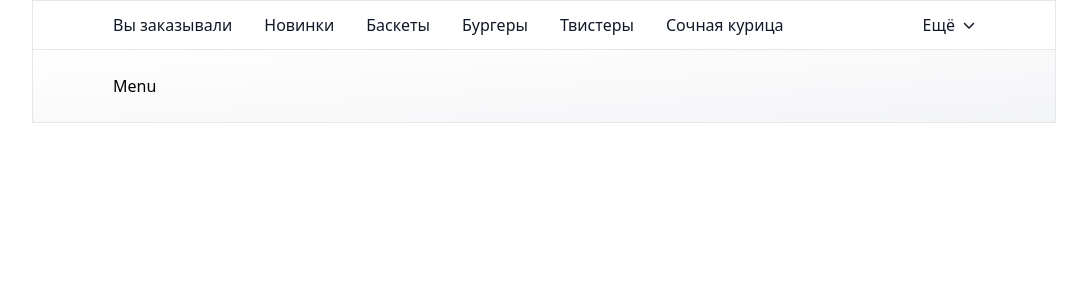
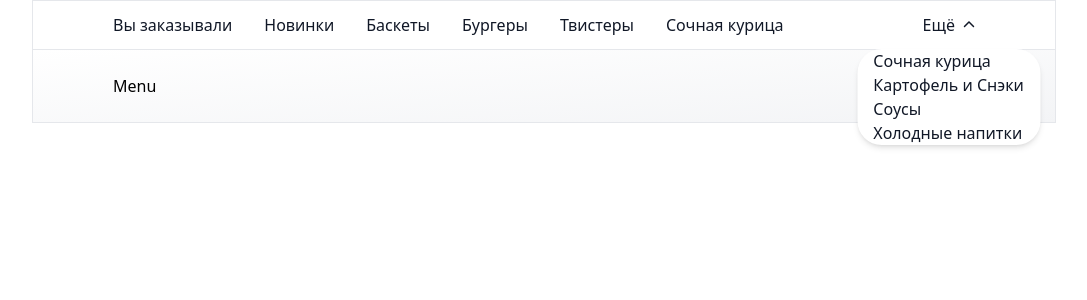
Before and after one commit to pritulaziah/ya-eda, a React (Create React App) app: page / in a window 1280 px wide. Both pictures are taken after a click on the element "Ещё". Shown: the top 300 px of the page, without its empty margins (8-1095 px from the left). Built offline with nearby package versions, Linux system fonts and the light colour scheme.

Commit message:
fix expand extra list

```diff
--- a/src/components/NavigationBar/ExtraNavigation.tsx
+++ b/src/components/NavigationBar/ExtraNavigation.tsx
@@ -1,37 +1,24 @@
-import React, { useRef } from "react";
-import NavigationItem from "./NavigationItem";
+import React, { useRef, useState } from "react";
 import { INavigationItem } from "./NavigationBar";
 import { FontAwesomeIcon } from "@fortawesome/react-fontawesome";
 import clsx from "clsx";
 import { CSSTransition } from "react-transition-group";
-import useClickOutside from "hooks/useClickOutside";
+import ExtraNavigationList from "./ExtraNavigationList";
 import { useCallback } from "react";
 
 interface IProps {
   extraIndex: number;
   navigations: INavigationItem[];
-  expanded: boolean;
-  onChangeExpanded: () => void;
   navigationRefs: React.RefObject<React.RefObject<HTMLLIElement>[]>;
 }
 
 const ExtraNavigation = ({
   navigations,
-  expanded,
-  onChangeExpanded,
   navigationRefs,
   extraIndex,
 }: IProps) => {
-  const extraNavigationRef = useRef<HTMLUListElement>(null);
-
-  const a = useCallback(
-    (event: any) => {
-      expanded && onChangeExpanded();
-    },
-    [expanded]
-  );
-
-  useClickOutside(extraNavigationRef, a);
+  const [expanded, setExpanded] = useState(false);
+  const extraNavigationListRef = useRef<HTMLUListElement>(null);
   const extraNavigations = navigations.slice(extraIndex);
   const extraNavigationRefs = navigationRefs.current?.slice(extraIndex) || [];
   // Из-за абсолютного позиционирования под элементом,
@@ -42,6 +29,15 @@ const ExtraNavigation = ({
     ),
     0
   );
+
+  const onChangeExpanded = (event: React.MouseEvent<HTMLDivElement>) => {
+    event.stopPropagation(); // stop bubbling
+    setExpanded((prevState) => !prevState);
+  };
+
+  const onCloseExpanded = useCallback(() => {
+    setExpanded(false);
+  }, [setExpanded]);
 
   return (
     <div
@@ -67,17 +63,14 @@ const ExtraNavigation = ({
           exit: "opacity-100",
           exitActive: "opacity-0 scale-90 transition",
         }}
-        nodeRef={extraNavigationRef}
+        nodeRef={extraNavigationListRef}
       >
-        <ul
-          style={{ width: `${maxWidth}px` }}
-          ref={extraNavigationRef}
-          className="absolute flex flex-col shadow-md rounded-3xl bg-white left-2/4 top-full -translate-x-1/2"
-        >
-          {extraNavigations.map(({ title }, index) => (
-            <NavigationItem key={index}>{title}</NavigationItem>
-          ))}
-        </ul>
+        <ExtraNavigationList
+          width={maxWidth}
+          navigations={extraNavigations}
+          onClose={onCloseExpanded}
+          ref={extraNavigationListRef}
+        />
       </CSSTransition>
     </div>
   );
--- /dev/null
+++ b/src/components/NavigationBar/ExtraNavigationList.tsx
@@ -0,0 +1,30 @@
+import React, { MutableRefObject } from "react";
+import useClickOutside from "hooks/useClickOutside";
+import NavigationItem from "./NavigationItem";
+import { INavigationItem } from "./NavigationBar";
+
+interface IProps {
+  width: number;
+  navigations: INavigationItem[];
+  onClose: () => void;
+}
+
+const ExtraNavigationList = React.forwardRef<HTMLUListElement, IProps>(
+  ({ width, navigations, onClose }, ref) => {
+    useClickOutside(ref as MutableRefObject<HTMLUListElement>, onClose);
+
+    return (
+      <ul
+        style={{ width: `${width}px` }}
+        ref={ref}
+        className="absolute flex flex-col shadow-md rounded-3xl bg-white left-2/4 top-full -translate-x-1/2"
+      >
+        {navigations.map(({ title }, index) => (
+          <NavigationItem key={index}>{title}</NavigationItem>
+        ))}
+      </ul>
+    );
+  }
+);
+
+export default ExtraNavigationList;
--- a/src/components/NavigationBar/NavigationBar.tsx
+++ b/src/components/NavigationBar/NavigationBar.tsx
@@ -1,4 +1,4 @@
-import React, { useRef, useEffect, useCallback } from "react";
+import React, { useRef, useEffect } from "react";
 import { useState } from "react";
 import ExtraNavigation from "./ExtraNavigation";
 import NavigationItem from "./NavigationItem";
@@ -13,7 +13,6 @@ interface IProps {
 
 const NavigationBar = ({ navigations }: IProps) => {
   const navigationRef = useRef<HTMLUListElement>(null);
-  const [expandedExtra, setExpandedExtra] = useState(false);
   const [extraIndex, setExtraIndex] = useState(-1);
   const navigationRefs = useRef<React.RefObject<HTMLLIElement>[]>(
     navigations.map(() => React.createRef<HTMLLIElement>())
@@ -42,10 +41,6 @@ const NavigationBar = ({ navigations }: IProps) => {
     setExtraIndex(currentExtraIndex - 1);
   }, [navigations]);
 
-  const onChangeExpandedExtra = useCallback(() => {
-    setExpandedExtra((prevState) => !prevState);
-  }, []);
-
   return (
     <div className="border-gray-200 border-solid border-b flex px-20 text-gray-900">
       <ul
@@ -62,8 +57,6 @@ const NavigationBar = ({ navigations }: IProps) => {
         <ExtraNavigation
           navigations={navigations}
           extraIndex={extraIndex}
-          expanded={expandedExtra}
-          onChangeExpanded={onChangeExpandedExtra}
           navigationRefs={navigationRefs}
         />
       )}
--- a/src/hooks/useClickOutside.ts
+++ b/src/hooks/useClickOutside.ts
@@ -17,7 +17,6 @@ const useClickOutside = <
     }
 
     function handleClickOutside(event: DocumentEventMap[K]) {
-      console.log("Yo");
       if (!(targetElement as T).contains(event.target as Node)) {
         onClickOutside(event);
       }
```
